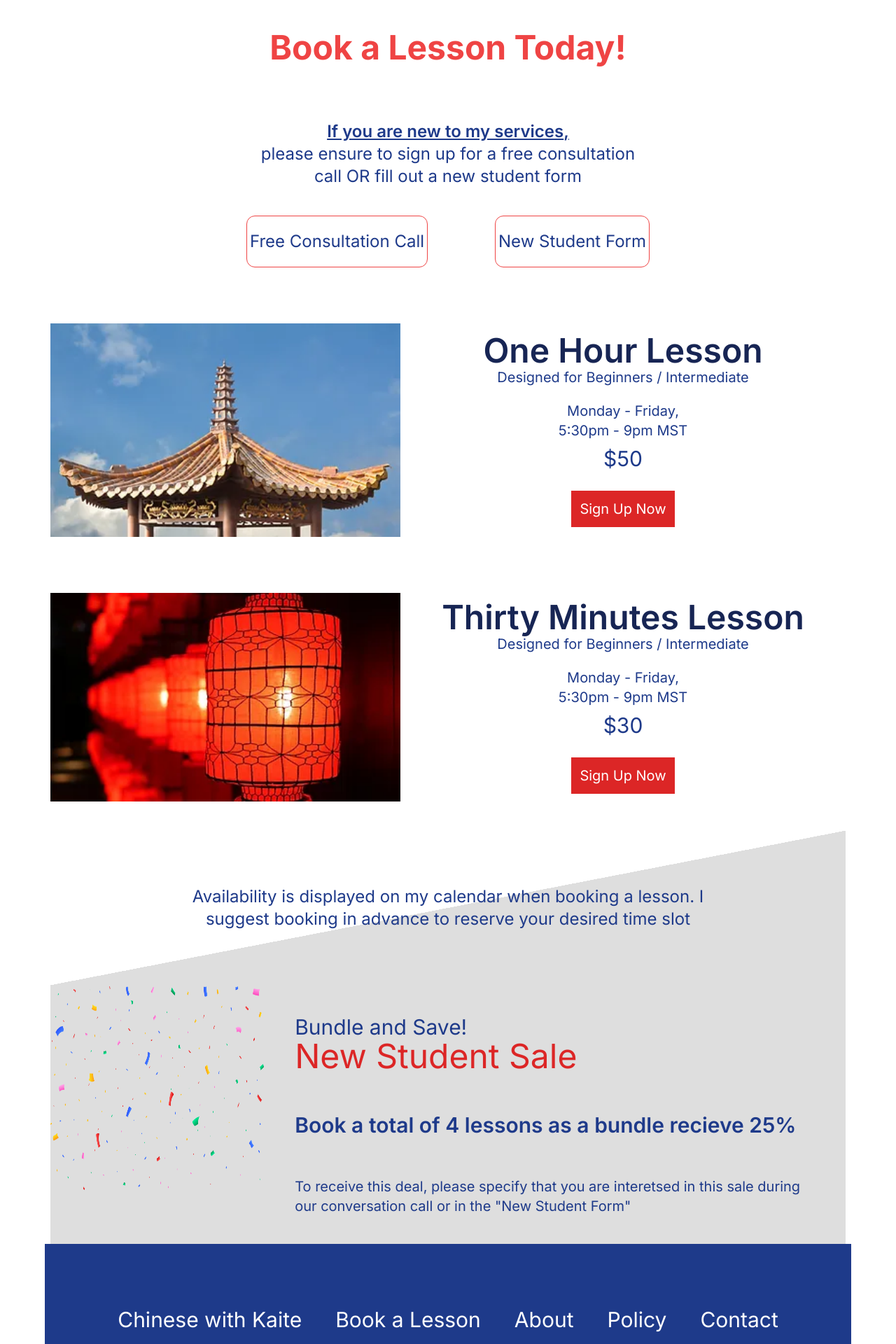
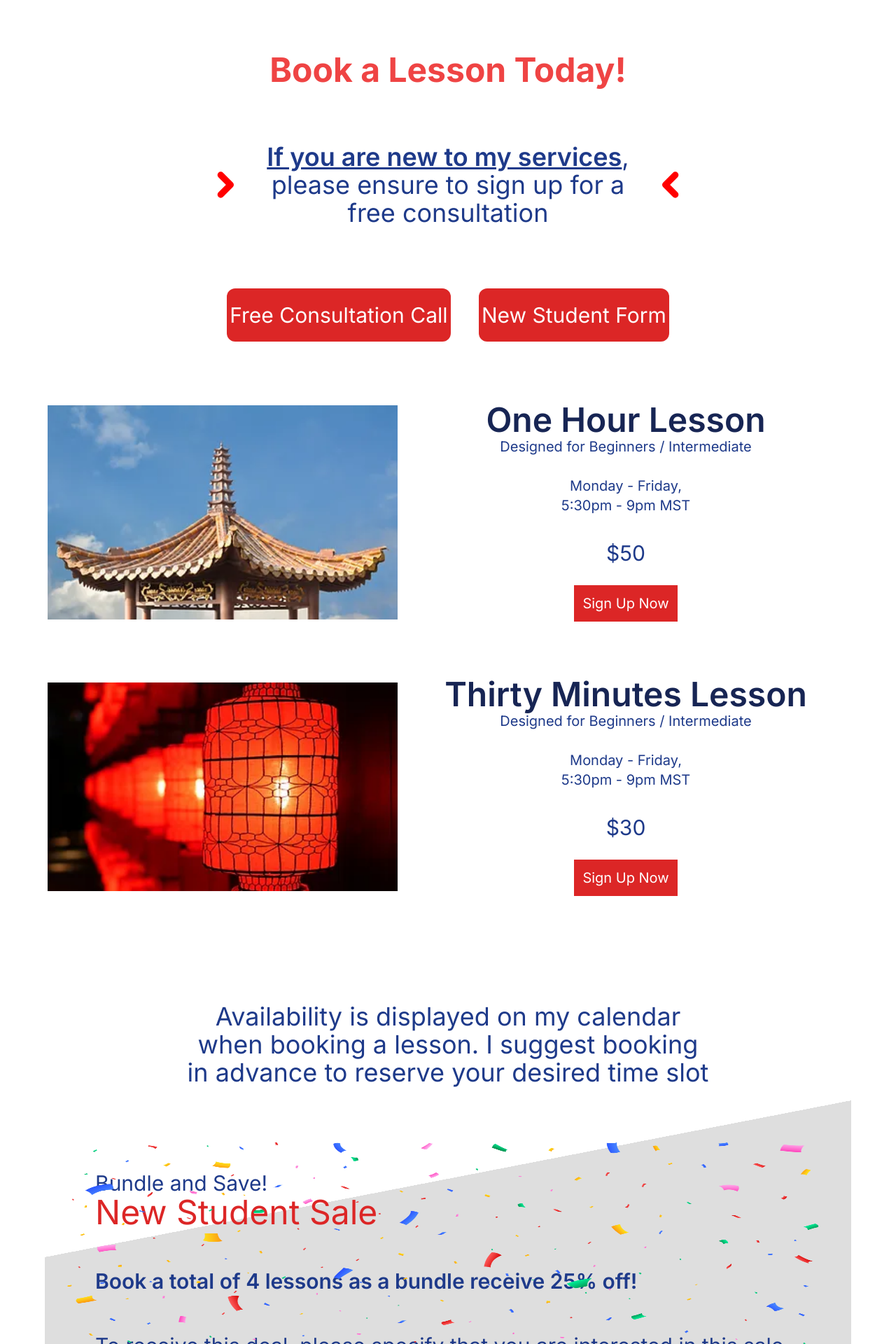
Before and after one commit to zachcygan/chinese_with_katie, a Next.js app: page /services in a window 1280 px wide. Shown: the part 160-2080 px from the top of the page at 70% size. Built offline with nearby package versions, Linux system fonts and the light colour scheme.

Commit message:
booking page ready for mobile

```diff
--- a/src/components/bookLesson.tsx
+++ b/src/components/bookLesson.tsx
@@ -3,6 +3,8 @@ import React from 'react'
 import Link from 'next/link'
 import Image from 'next/image'
 import Lessons from '../components/lessons'
+import VectorLeft from './vectorLeft'
+import VectorRight from './vectorRight'
 
 const oneHour = {
   duration: 'One Hour',
@@ -20,56 +22,50 @@ const thirtyMinutes = {
 
 export default function BookLesson() {
   return (
-    <div className='px-2'>
+    <div className=''>
       <div>
-        <div className="text-5xl text-red-500 text-center p-10 font-bold">
+        <div className="text-3xl lg:text-5xl text-red-500 text-center my-10 lg:p-10 font-bold">
           Book a Lesson Today!
         </div>
-        <div className="text-center text-2xl p-10 text-blue-900">
-          <div>
-            <div className=" font-semibold underline">
-              If you are new to my services<span>,</span>
+        <div className='flex justify-center items-center mb-3 lg:mb-10'>
+          <div className='scale-105 lg:scale-[1.75]'>
+            <VectorRight />
           </div>
-            <div className="">
-              please ensure to sign up for a free consultation
+          <div className="text-center text-3xl lg:text-4xl lg:max-w-xl text-blue-900">
+            <span className='underline font-semibold'>If you are new to my services</span>, please ensure to sign up for a free consultation
           </div>
-            <div className="">
-              call OR fill out a new student form
+          <div className='scale-105 lg:scale-[1.75]'>
+            <VectorLeft />
           </div>
         </div>
-          <div className="flex justify-around max-w-2xl mx-auto pt-10">
+        <div className="flex flex-col lg:flex-row items-center justify-around max-w-2xl mx-auto lg:py-10">
           <Link href="https://tidycal.com/chinesewithkatie/15-minute-free-consultation-call" target='_blank'>
-              <button className="border border-red-500 p-5 rounded-xl hover:scale-[1.05] active:scale[.95] transition px-1">
+            <button className="text-2xl text-white lg:text-3xl bg-red-600 p-5 my-2 rounded-xl hover:scale-[1.05] active:scale[.95] transition px-1">
               Free Consultation Call
             </button>
           </Link>
-            <button className="border border-red-500 p-5 rounded-xl hover:scale-[1.05] transition px-1">
+          <button className="text-2xl lg:text-3xl text-white bg-red-600 p-5 rounded-xl hover:scale-[1.05] transition px-1">
             New Student Form
           </button>
-          </div>
         </div>
       </div>
       <div>
         <Lessons duration={oneHour.duration} price={oneHour.price} image={oneHour.image} link={oneHour.link} />
         <Lessons duration={thirtyMinutes.duration} price={thirtyMinutes.price} image={thirtyMinutes.image} link={thirtyMinutes.link} />
       </div>
-      <div>
-        <div className='diagonal-split-background'>
-          <div className='max-w-3xl mx-auto text-center text-2xl text-blue-900 py-20'>
+      <div className='relative overflow-visible'>
+        <div className='bg-[#d2d2d2] diagonal-split-background p-8 w-xl'>
+          <div className='max-w-3xl mx-auto text-center text-3xl lg:text-4xl text-blue-900 my-5 lg:my-20 px-2'>
             Availability is displayed on my calendar when booking a lesson. I suggest booking in advance to reserve your desired time slot
           </div>
-        </div>
-        <div className='flex sm:flex-col lg:flex-row bg-[#dedede]'>
-          <div>
+          <div className='relative my-10 lg:my-0'>
             <Image
               src='/assets/images/confetti.webp'
-              width={500}
-              height={500}
-              alt=''
-              className='h-full'
+              fill
+              alt='Confetti'
+              className='absolute z-1'
             />
-          </div>
-          <div className='p-10 '>
+            <div className='p-10'>
               <div className='text-blue-900 text-3xl'>
                 Bundle and Save!
               </div>
@@ -77,11 +73,12 @@ export default function BookLesson() {
                 New Student Sale
               </div>
               <div className='text-blue-900'>
-              <div className='text-3xl pt-14 font-semibold'>
-                Book a total of 4 lessons as a bundle recieve 25%
+                <div className='text-3xl mt-14 font-semibold'>
+                  Book a total of 4 lessons as a bundle receive 25% off!
                 </div>
-              <div className='pt-14 text-xl'>
-                To receive this deal, please specify that you are interetsed in this sale during our conversation call or in the "New Student Form"
+                <div className='mt-14 text-2xl lg:text-3xl'>
+                  To receive this deal, please specify that you are interested in this sale during our conversation call or in the "New Student Form"
+                </div>
               </div>
             </div>
           </div>
--- a/src/components/info.tsx
+++ b/src/components/info.tsx
@@ -4,28 +4,27 @@ import Link from "next/link";
 import DottedLine from "./dottedLine";
 import VectorRight from "./vectorRight";
 import VectorLeft from "./vectorLeft";
-import Conversation from "./conversation";
 import Expectations from "./expectations";
 
 export default function Info() {
   return (
     <div>
       <div>
-        <div className="text-center text-red-600 font-bold text-4xl xl:text-7xl pt-32 px-1">
+        <div className="text-center text-red-600 font-bold text-4xl xl:text-7xl pt-14 lg:pt-32">
           If you're looking to <span className="underline">raise your child's grade</span>, you've come to the right place
         </div>
-        <div className="text-center pt-7 text-blue-900 text-3xl font-semibold">
-          <div className="p-2 max-w-xl mx-auto my-10">
-            With structured lessons,  students can have a clear pathway for continuous improvement.  Strengthen:
+        <div className="text-center pt-7 text-blue-900 text-4xl font-semibold">
+          <div className="p-2 max-w-2xl mx-auto my-2 lg:my-10">
+            With structured lessons,  students can have a clear pathway for continuous improvement. Strengthen:
           </div>
         </div>
-        <div className="flex flex-col lg:flex-row justify-center text-white text-2xl py-10">
-          <div className="mx-5 flex-1 items-center bg-red-600 p-3 rounded-lg text-center hover:scale-105 transition">Correct Pronunciation</div>
-          <div className="mx-5 flex-1 bg-red-600 p-3 rounded-lg text-center hover:scale-105 transition">Conversational Skills</div>
-          <div className="mx-5 flex-1 bg-red-600 p-3 rounded-lg text-center flex items-center justify-center hover:scale-105 transition">Grammar</div>
-          <div className="mx-5 flex-1 bg-red-600 p-3 rounded-lg text-centerr flex items-center justify-center hover:scale-105 transition"> Reading Skills</div>
+        <div className="flex flex-col lg:flex-row justify-center items-center text-white text-2xl lg:text-3xl py-2 lg:py-10">
+          <div className="max-w-sm lg:mx-5 my-1 flex-1 bg-red-600 p-3 rounded-lg text-center hover:scale-105 transition">Correct Pronunciation</div>
+          <div className="max-w-sm lg:mx-5 my-1 flex-1 bg-red-600 p-3 rounded-lg text-center hover:scale-105 transition">Conversational Skills</div>
+          <div className="max-w-sm lg:mx-5 my-1 flex-1 bg-red-600 p-3 rounded-lg text-center flex items-center justify-center hover:scale-105 transition">Grammar</div>
+          <div className="max-w-sm lg:mx-5 my-1 flex-1 bg-red-600 p-3 rounded-lg text-center flex items-center justify-center hover:scale-105 transition"> Reading Skills</div>
         </div>
-        <div className="text-center text-blue-900 text-2xl xl:text-4xl m-2 xl:m-10">
+        <div className="text-center text-blue-900 text-3xl lg:text-4xl m-2 mt-10 lg:m-10">
           My tutoring service is designed for <span className="font-bold">beginning and intermediate Mandarin learners</span>, focusing on the needs of native English speakers.
         </div>
         <div>
@@ -172,10 +171,10 @@ export default function Info() {
             <VectorRight />
           </div>
           <div>
-            <div className="mx-auto max-wd">
+            <div className="text-2xl lg:text-3xl">
               We'll cover the fundamentals
             </div>
-            <div>
+            <div className="text-2xl lg:text-3xl">
               you need to succeed:
             </div>
           </div>
--- a/src/components/lessons.tsx
+++ b/src/components/lessons.tsx
@@ -14,7 +14,7 @@ export default function Lessons({ duration, price, image, link }: LessonsProps)
   return (
     <div className='py-10'>
       <div className='flex justify-between flex-col items-center lg:flex-row'>
-        <div >
+        <div className='px-1'>
           <Image
             src={image}
             width={500}
@@ -30,11 +30,13 @@ export default function Lessons({ duration, price, image, link }: LessonsProps)
               <div>
                 Designed for Beginners / Intermediate
               </div>
-              <div className='pt-5'>
-                Monday - Friday,
-              </div>
-              <div>
-                5:30pm - 9pm MST
+              <div className='my-2 lg:py-5'>
+                <div className=''>
+                  Monday - Friday,
+                </div>
+                <div>
+                  5:30pm - 9pm MST
+                </div>
               </div>
               <div className='py-2 text-3xl'>
                 {price}
```
Lines whose indentation alone changed are shown as unchanged.
